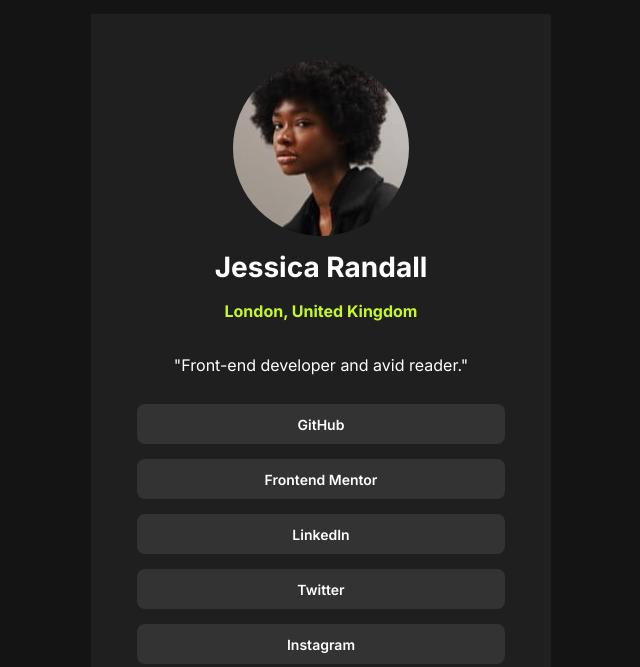
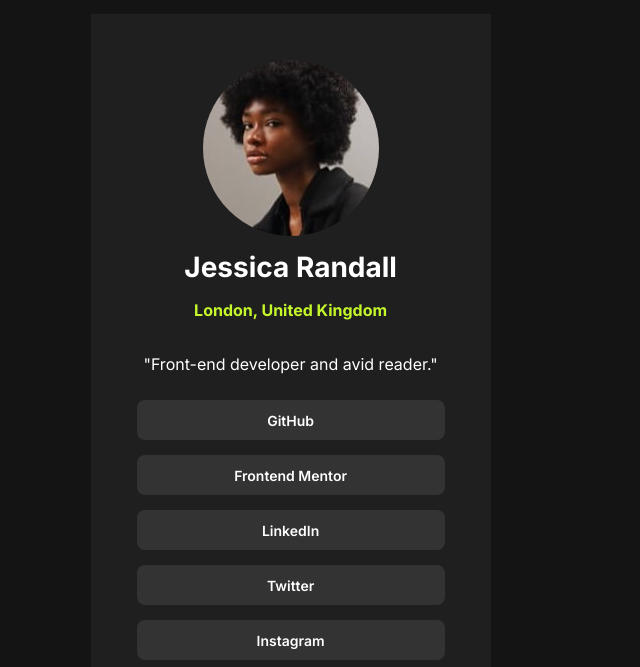
Before and after one commit to devdrizzy-ceo/social-links, a plain HTML site: page index.html in a window 1280 px wide. Shown: the part 178-845 px from the top of the page, without its empty margins (319-959 px from the left). Drawn offline with Linux system fonts and the light colour scheme.

Commit message:
Add files via upload

```diff
--- a/css/style.css
+++ b/css/style.css
@@ -22,6 +22,7 @@
     align-items: center;
     justify-content: center;
     padding: 10% ;
+    max-width: 25em;
  }
 
  .jessica-image img{
```
